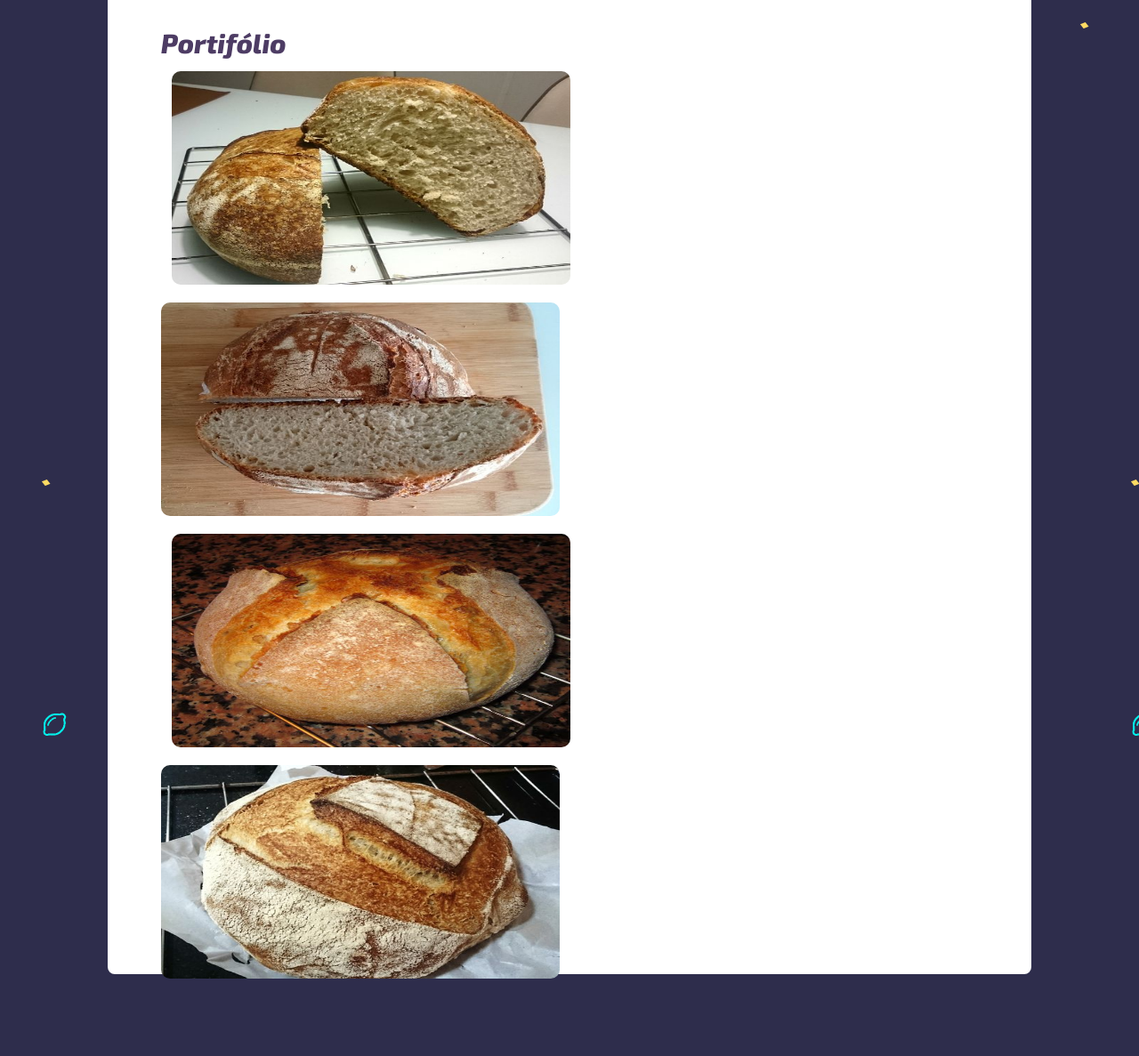
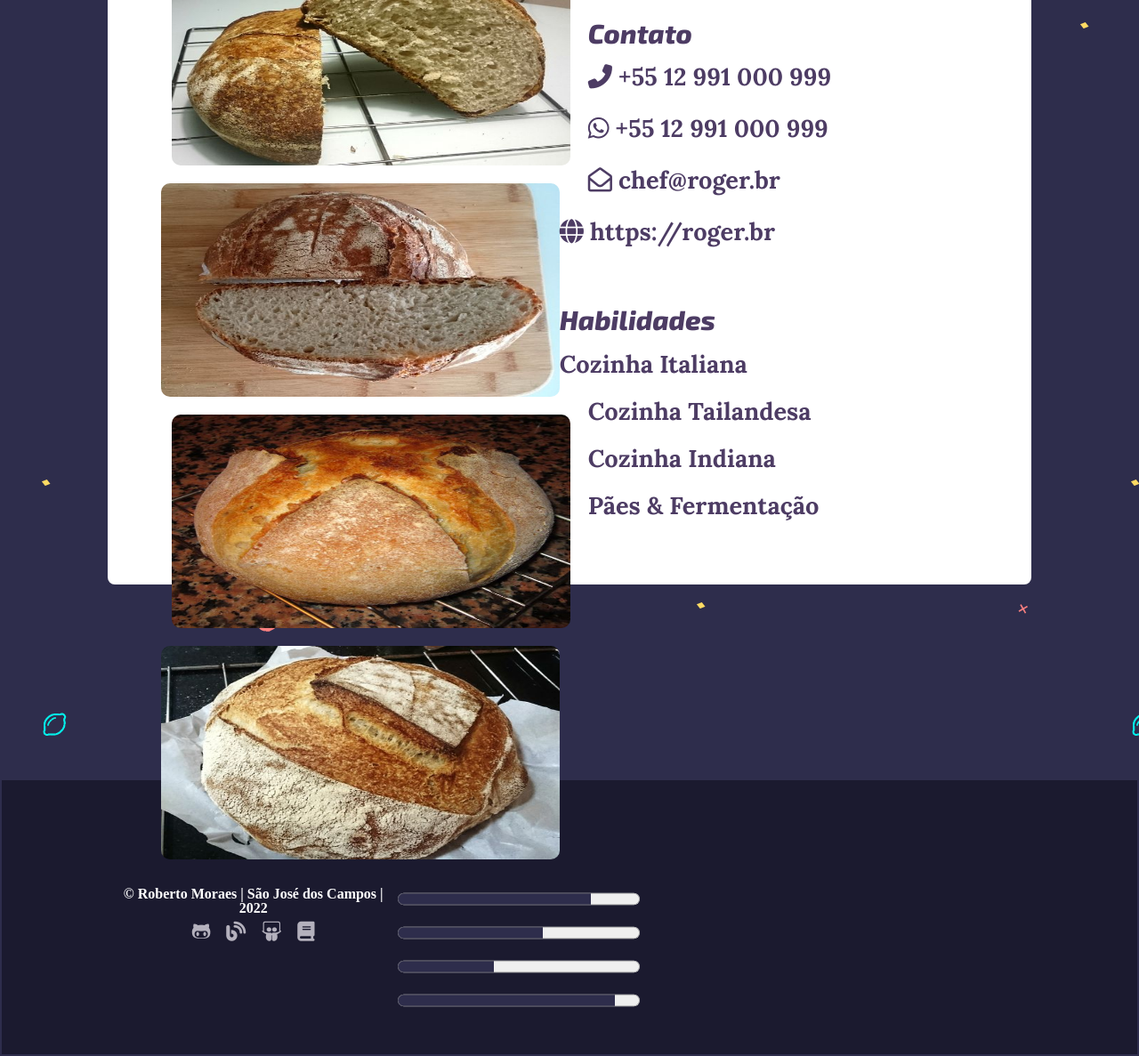
Before and after one commit to Rdemora2/D2.5---Pag_Pessoal, a plain HTML site: page Index.html in a window 1280 px wide. Shown: the part 1591-2778 px from the top of the page at 89% size. Before the commit the page ends 2711 px from the top, so only its background shows below. Drawn offline with Linux system fonts and the light colour scheme.

Commit message:
projeto finalizado

```diff
--- a/Index.html
+++ b/Index.html
@@ -6,6 +6,10 @@
     <meta name="viewport" content="width=device-width, initial-scale=1.0" />
     <link rel="stylesheet" href="reset.css" />
     <link rel="stylesheet" href="style.css" />
+    <script
+      src="https://kit.fontawesome.com/349fcf6b73.js"
+      crossorigin="anonymous"
+    ></script>
     <title>Roberto Moraes</title>
   </head>
   <body class="fundo">
@@ -93,9 +97,81 @@
             <img src="img/pao4.jpg" alt="imagem de perfil" />
           </figure>
         </div>
+
+        <h3 class="titulo">Contato</h3>
+
+        <p class="fonte_media lista2">
+          <i class="fas fa-phone-alt pr4"></i>
+          +55 12 991 000 999
+        </p>
+
+        <p class="fonte_media lista2">
+          <i class="fab fa-whatsapp pr4"></i>
+          +55 12 991 000 999
+        </p>
+
+        <p class="fonte_media lista2">
+          <i class="far fa-envelope-open pr4"></i>
+          chef@roger.br
+        </p>
+
+        <p class="fonte_media lista2">
+          <i class="fas fa-globe pr4"></i>
+          https://roger.br
+        </p>
+
+        <h3 class="titulo">Habilidades</h3>
+
+        <div class="barra_progresso">
+          <p class="lista3">
+            <label for="progress" class="fonte_media progresso"
+              >Cozinha Italiana</label
+            >
+            <progress class="teste" max="100" value="80"></progress>
+          </p>
+
+          <p class="lista3">
+            <label for="progress" class="fonte_media progresso"
+              >Cozinha Tailandesa</label
+            >
+            <progress class="teste" max="100" value="60"></progress>
+          </p>
+
+          <p class="lista3">
+            <label for="progress" class="fonte_media progresso"
+              >Cozinha Indiana</label
+            >
+            <progress class="teste" max="100" value="40"></progress>
+          </p>
+
+          <p class="lista3">
+            <label for="progress" class="fonte_media progresso"
+              >Pães & Fermentação</label
+            >
+            <progress class="teste" max="100" value="90"></progress>
+          </p>
+        </div>
       </div>
     </main>
 
-    <footer></footer>
+    <footer>
+      <div class="rodape">
+        <h4>© Roberto Moraes | São José dos Campos | 2022</h4>
+        <p class="links">
+          <a href="https://github.com/Rdemora2/D2.5-Pag_Pessoal" target="blank">
+            <i class="padding fab fa-github-alt"></i>
+          </a>
+          <a href="" target="blank">
+            <i class="padding fas fa-blog"></i>
+          </a>
+          <a href="" target="blank">
+            <i class="padding fab fa-slideshare"></i>
+          </a>
+          <a href="" target="blank">
+            <i class="padding fas fa-book"></i>
+          </a>
+        </p>
+      </div>
+    </footer>
   </body>
 </html>
--- a/style.css
+++ b/style.css
@@ -85,12 +85,12 @@ h2 {
 .box_conteudo {
   width: 72%;
   max-width: 940px;
-  height: 2000px;
   margin: auto auto;
   background-color: white;
   border-radius: 8px;
   padding: 60px;
   color: #4d3c64;
+  margin-bottom: 220px;
 }
 
 .nav_bar {
@@ -119,7 +119,7 @@ a {
   margin-right: 20px;
 }
 
-.lista {
+.lista2 {
   line-height: 3rem;
   padding-top: 10px;
 }
@@ -154,3 +154,49 @@ ul {
   padding: 60px;
   display: inline;
 }
+
+.lista2 {
+  line-height: 3rem;
+}
+
+.progresso {
+  display: inline-block;
+}
+
+.display_progress {
+  display: block;
+}
+
+progress {
+  width: 272px;
+  height: 27px;
+  accent-color: #2e2d4c;
+}
+
+.lista3 {
+  line-height: 3rem;
+}
+
+.barra_progresso {
+  margin-top: 10px;
+}
+
+.teste {
+  float: right;
+  margin-right: 380px;
+  margin-top: 11px;
+}
+
+.rodape {
+  background-color: #1b1a2f;
+  padding: 120px;
+  color: white;
+  text-align: center;
+  font-weight: bold;
+}
+
+.padding {
+  padding: 6px;
+  font-size: 22px;
+  margin: 1px;
+}
```
